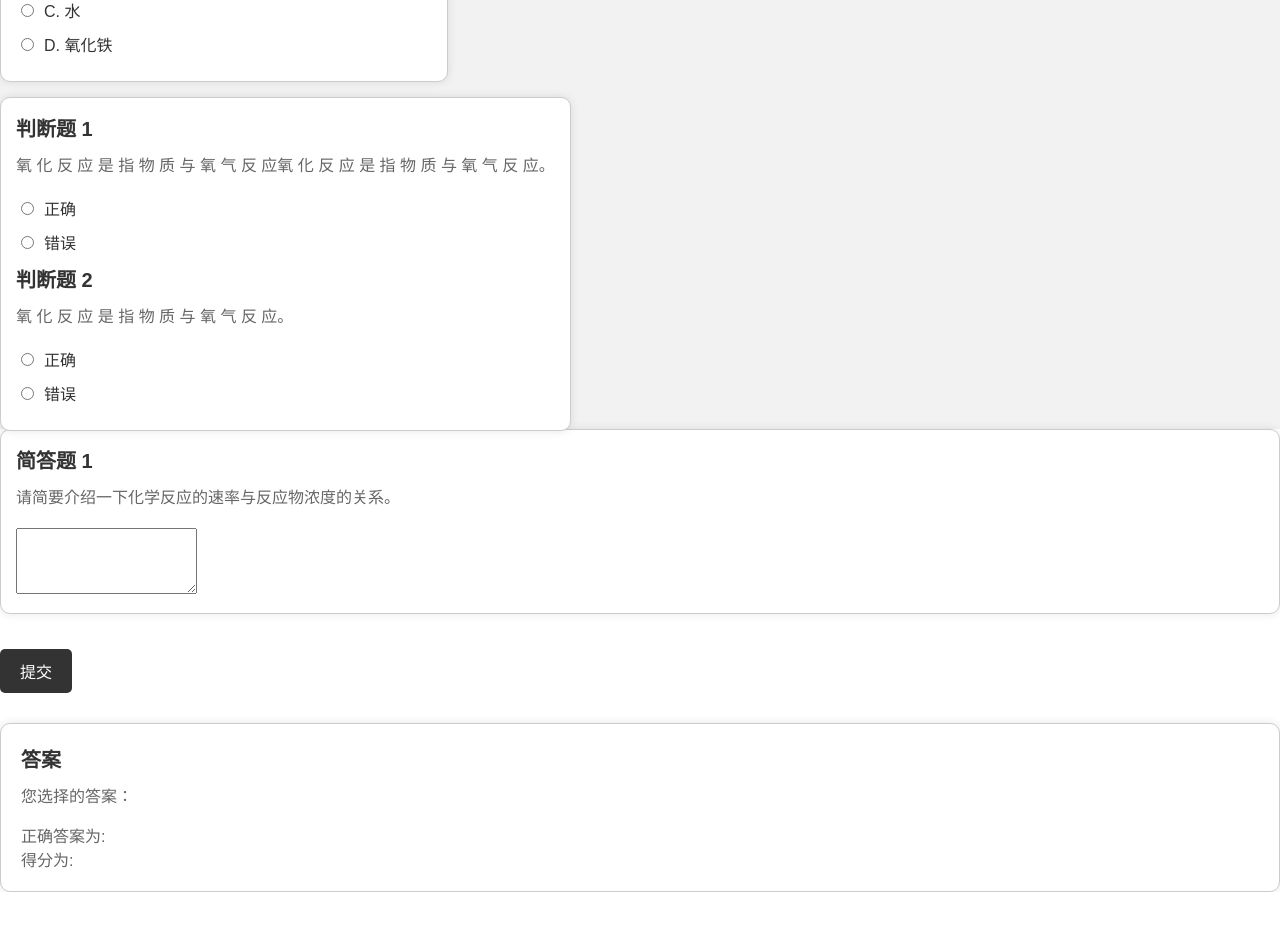
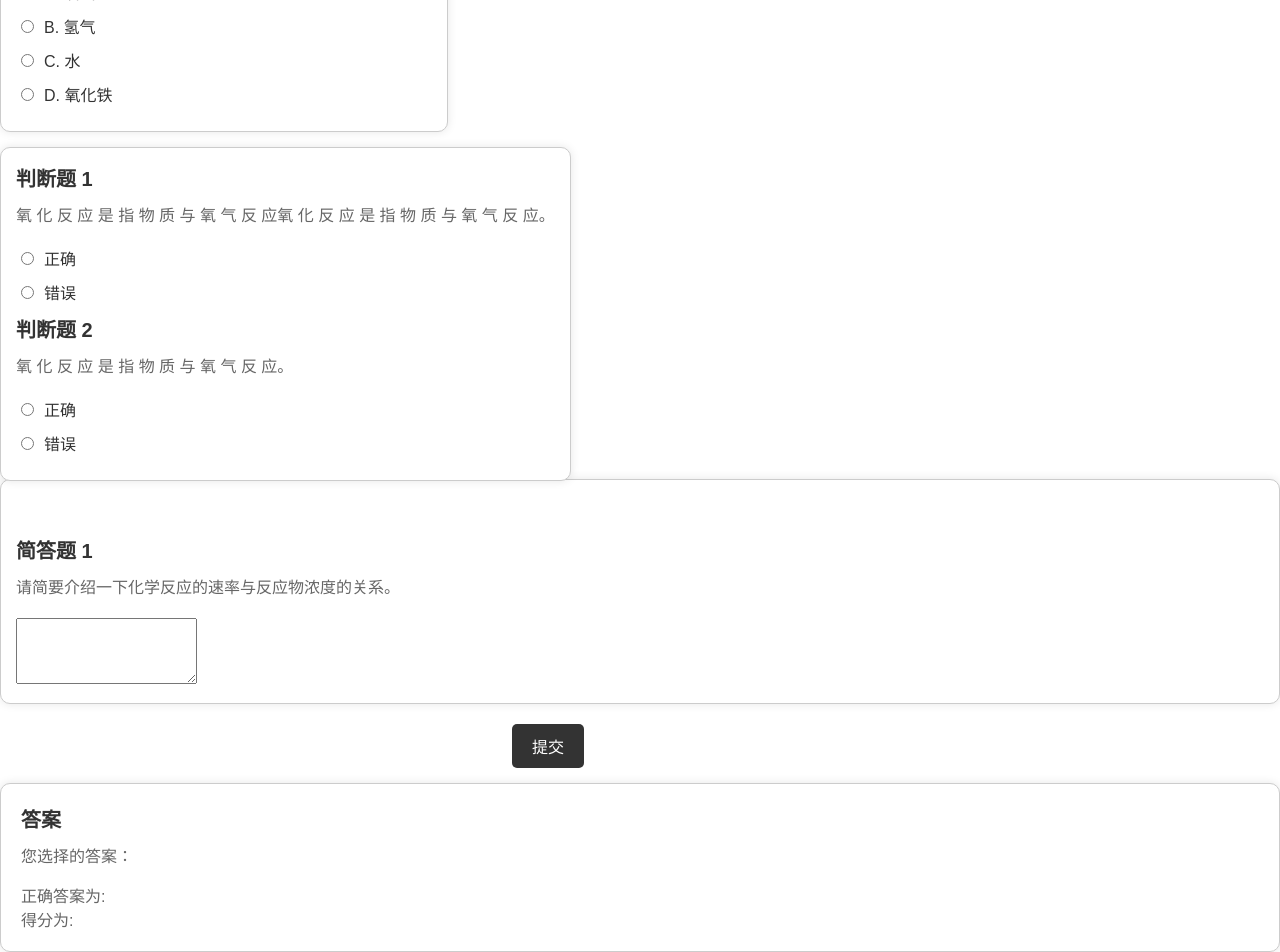
Before and after one commit to Desain7/test-page, a plain HTML site: page index.html in a window 1280 px wide. Shown: the part 371-1323 px from the top of the page. Before the commit the page ends 1263 px from the top, so only its background shows below. Drawn offline with Linux system fonts and the light colour scheme.

Commit message:
chore: change style

```diff
--- a/index.html
+++ b/index.html
@@ -17,7 +17,8 @@
 			align-items: flex-start;
 			justify-content: center;
 			height: 100vh;
-			background-color: #f2f2f2;
+			margin-top:50px;
+			/* background-color: #f2f2f2; */
 		}
 		.question {
 			margin-bottom: 15px;
@@ -61,7 +62,7 @@
 		}
 		.btn {
 			display: inline-block;
-			margin-top: 20px;
+			margin:5px 40%;
 			padding: 10px 20px;
 			border: none;
 			border-radius: 5px;
@@ -71,7 +72,7 @@
 			cursor: pointer;
 		}
 		.result {
-			margin-top: 30px;
+			margin-top: 10px;
 			padding: 20px;
 			border: 1px solid #ccc;
 			border-radius: 10px;
@@ -92,6 +93,9 @@
     .score{
       color: red;
     }
+		.question_content_dsc{
+			margin-top: 40px;
+		}
 	</style>
 </head>
 <body>
@@ -122,9 +126,11 @@
 		</div>
 		</div>
 		<div class="question">
-			<h3>简答题 1</h3>
+			<div class="question_content_dsc">
+				<h3>简答题 1</h3>
 			<p>请简要介绍一下化学反应的速率与反应物浓度的关系。</p>
 			<textarea name="q21" rows="4"></textarea>
+			</div>
 		</div>
 		<button class="btn" onclick="submitAnswers()" id = 'btn1'>提交</button>
 		<div class="result" id="result">
```
